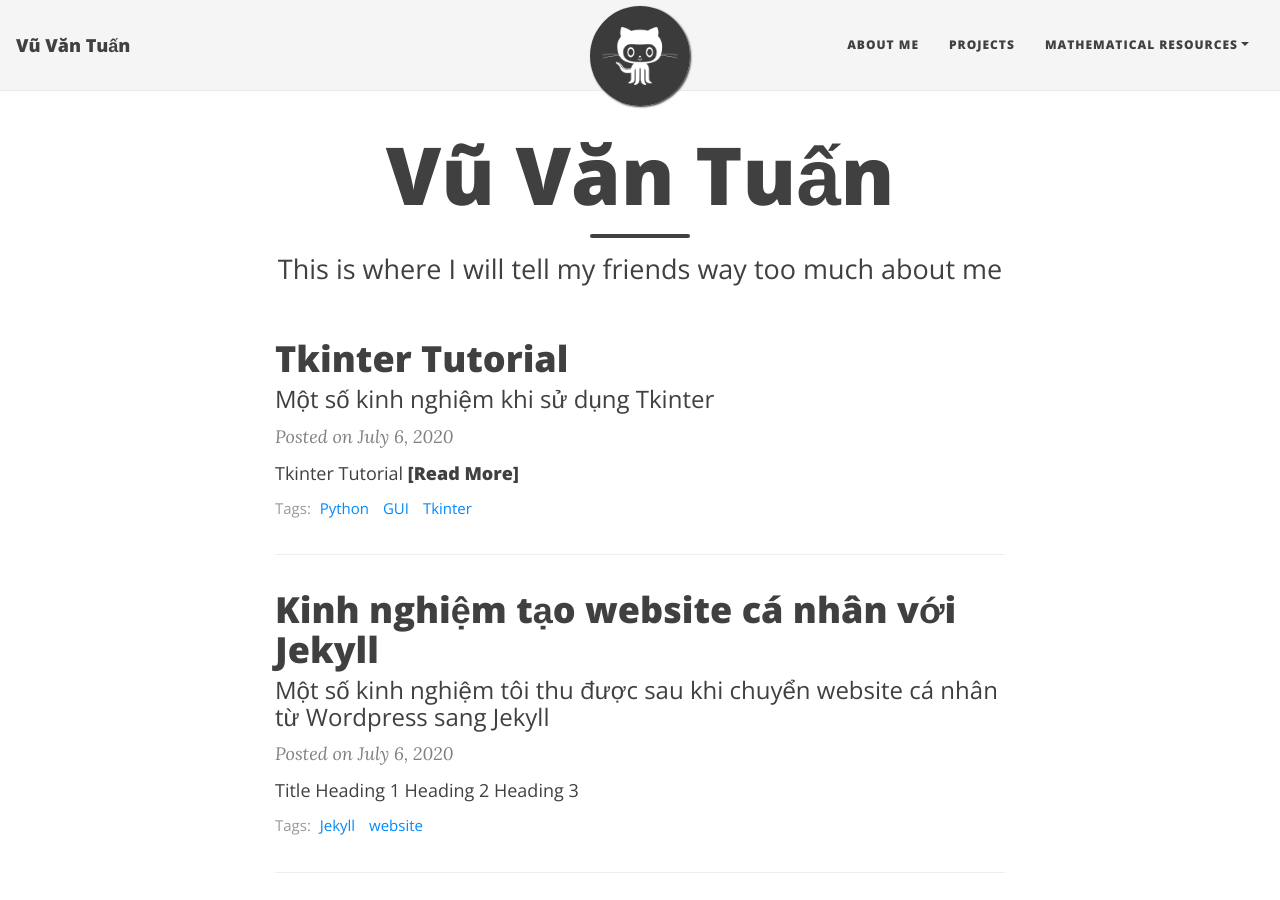
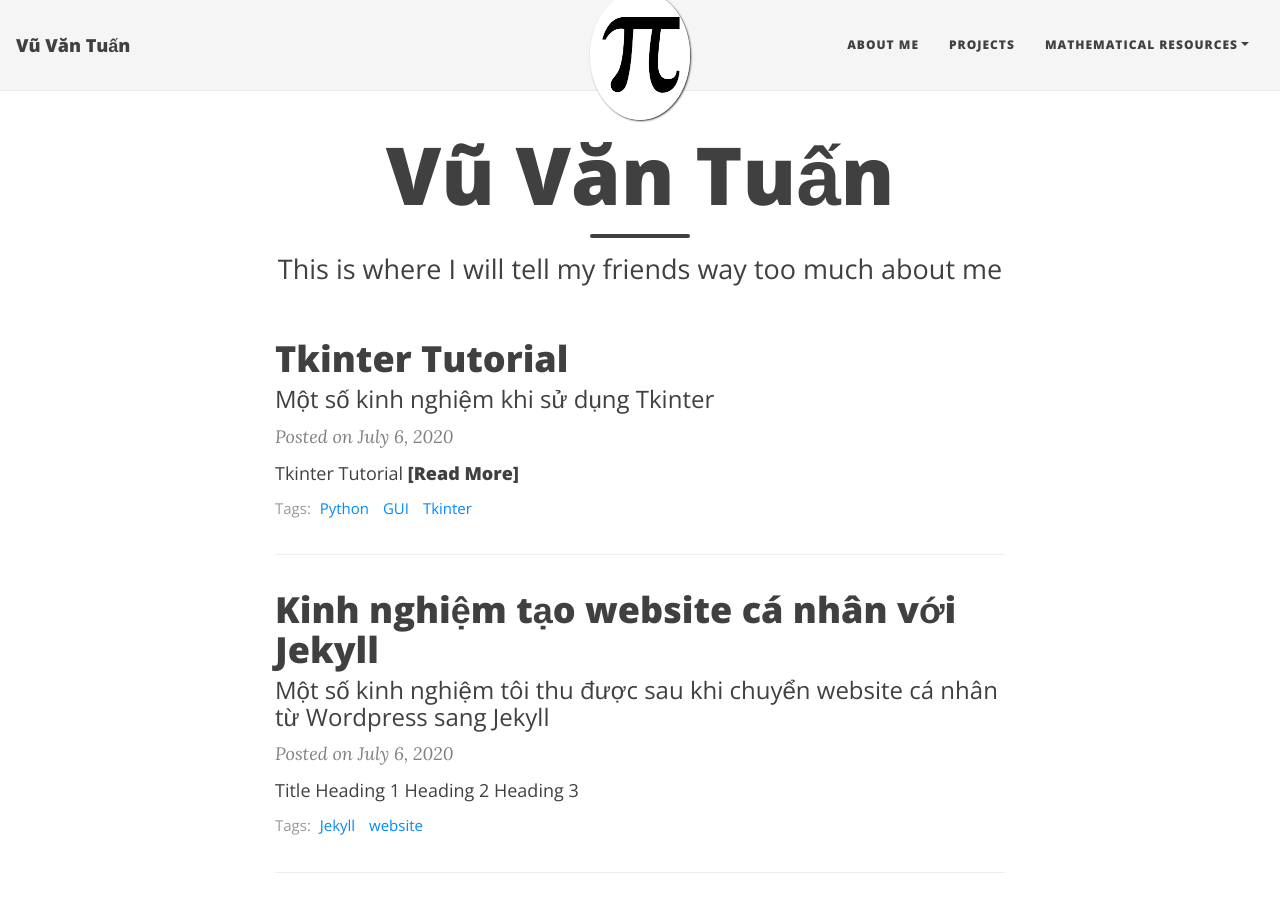
Before and after one commit to vvtuan/vvtuan.github.io, a Jekyll site: the page built from index.html, in a window 1280 px wide and 900 px high. Built offline with Jekyll 4.4.1, drawn with Linux system fonts in a browser that asks for light colours; nearby versions of some CDN libraries; the list of posts is cut into pages by our own code.

Commit message:
Update _config.yml

```diff
--- a/_config.yml
+++ b/_config.yml
@@ -22,16 +22,13 @@ navbar-links:
     - Harvard: "https://online-learning.harvard.edu/subject/mathematics/"
     - Stanford: "https://statweb.stanford.edu/~candes/teaching/"
     - Khan Academy: "https://www.khanacademy.org/math/"
-#   Resources:
-#     - Beautiful Jekyll: "https://beautifuljekyll.com"
-#     - Learn markdown: "https://www.markdowntutorial.com/"
-#   Author's home: "https://deanattali.com"
 
 # --- Logo --- #
 
 # Image to show in the navigation bar - works best with a square image
 # Remove this parameter if you don't want an image in the navbar
-avatar: "/assets/img/avatar-icon.png"
+# avatar: "/assets/img/avatar-icon.png"
+avatar: "/assets/img/pi.png"
 
 # By default, the image is cut into a circle. You can disable this behaviour by setting 'round-avatar: false'
 round-avatar: true
```
